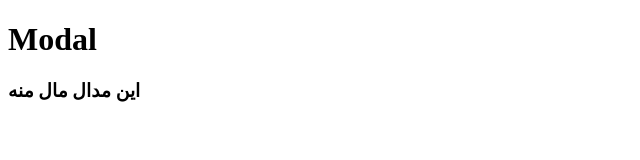
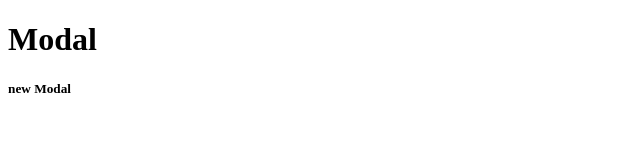
Before and after one commit to mohammadajavadHabibi/git-tutorial, a plain HTML site: page modal.html in a window 1280 px wide. Shown: the whole page, without its empty margins (0-640 px from the left). Drawn offline with Linux system fonts and the light colour scheme.

Commit message:
i added a new modal to my project

```diff
--- a/modal.html
+++ b/modal.html
@@ -7,6 +7,6 @@
 </head>
 <body>
     <h1>Modal</h1>
-    <h3>این مدال مال منه</h3>
+    <h5>new Modal</h5>
 </body>
 </html>
```
